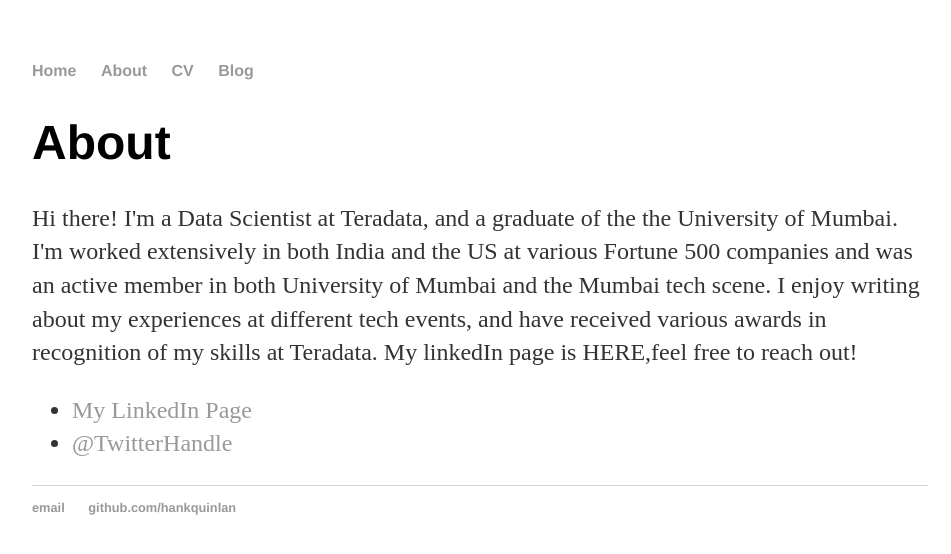
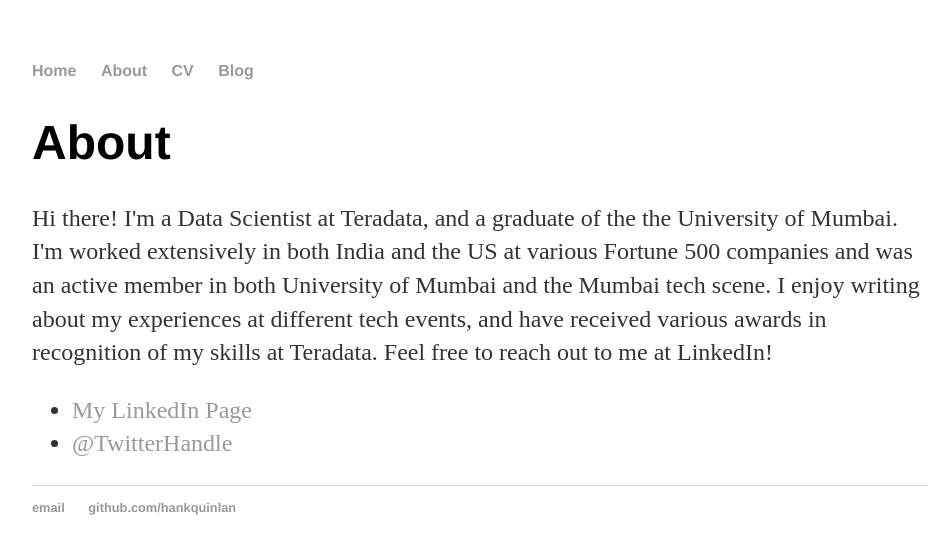
Before and after one commit to IrwingD/IrwingD.github.io, a Jekyll site: the page built from about/index.html, in a window 1280 px wide. Shown: the top 554 px of the page, without its empty margins (160-1111 px from the left). Built offline with Jekyll 4.4.1, drawn with Linux system fonts in a browser that asks for light colours.

Commit message:
Update index.html

```diff
--- a/about/index.html
+++ b/about/index.html
@@ -6,7 +6,7 @@
 
 		<div class="about">
 			<h1>About</h1>
-			<p>Hi there! I'm a Data Scientist at Teradata, and a graduate of the the University of Mumbai. I'm worked extensively in both India and the US at various Fortune 500 companies and was an active member in both University of Mumbai and the Mumbai tech scene. I enjoy writing about my experiences at different tech events, and have received various awards in recognition of my skills at Teradata. My linkedIn page is HERE,feel free to reach out!</p>
+			<p>Hi there! I'm a Data Scientist at Teradata, and a graduate of the the University of Mumbai. I'm worked extensively in both India and the US at various Fortune 500 companies and was an active member in both University of Mumbai and the Mumbai tech scene. I enjoy writing about my experiences at different tech events, and have received various awards in recognition of my skills at Teradata. Feel free to reach out to me at LinkedIn!</p>
 			<ul class="contacts">
 				<li><a href="https://www.linkedin.com/in/irwingdsouza/">My LinkedIn Page</a></li>
 				<li><a href="#">@TwitterHandle</a></li>
```
